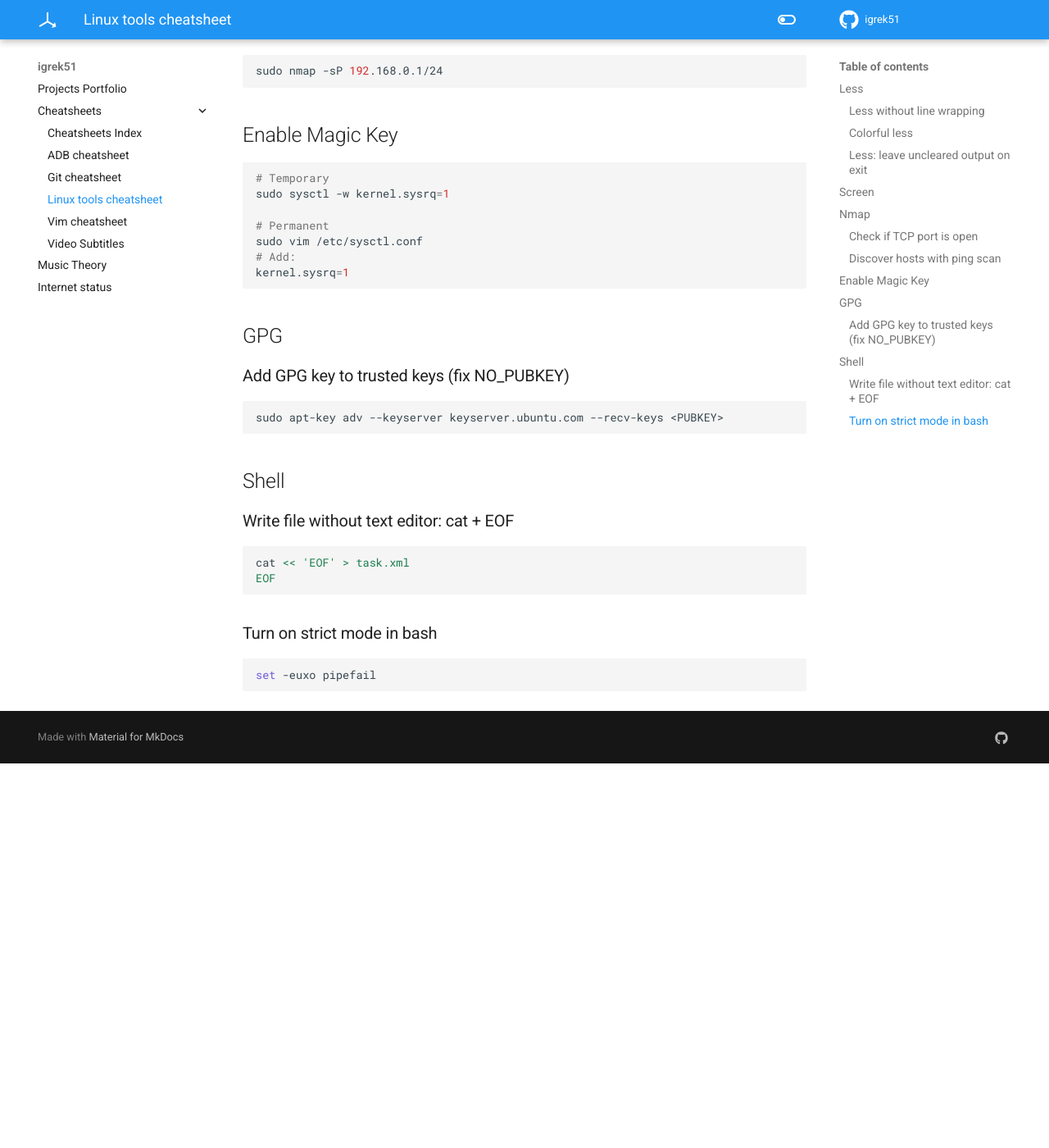
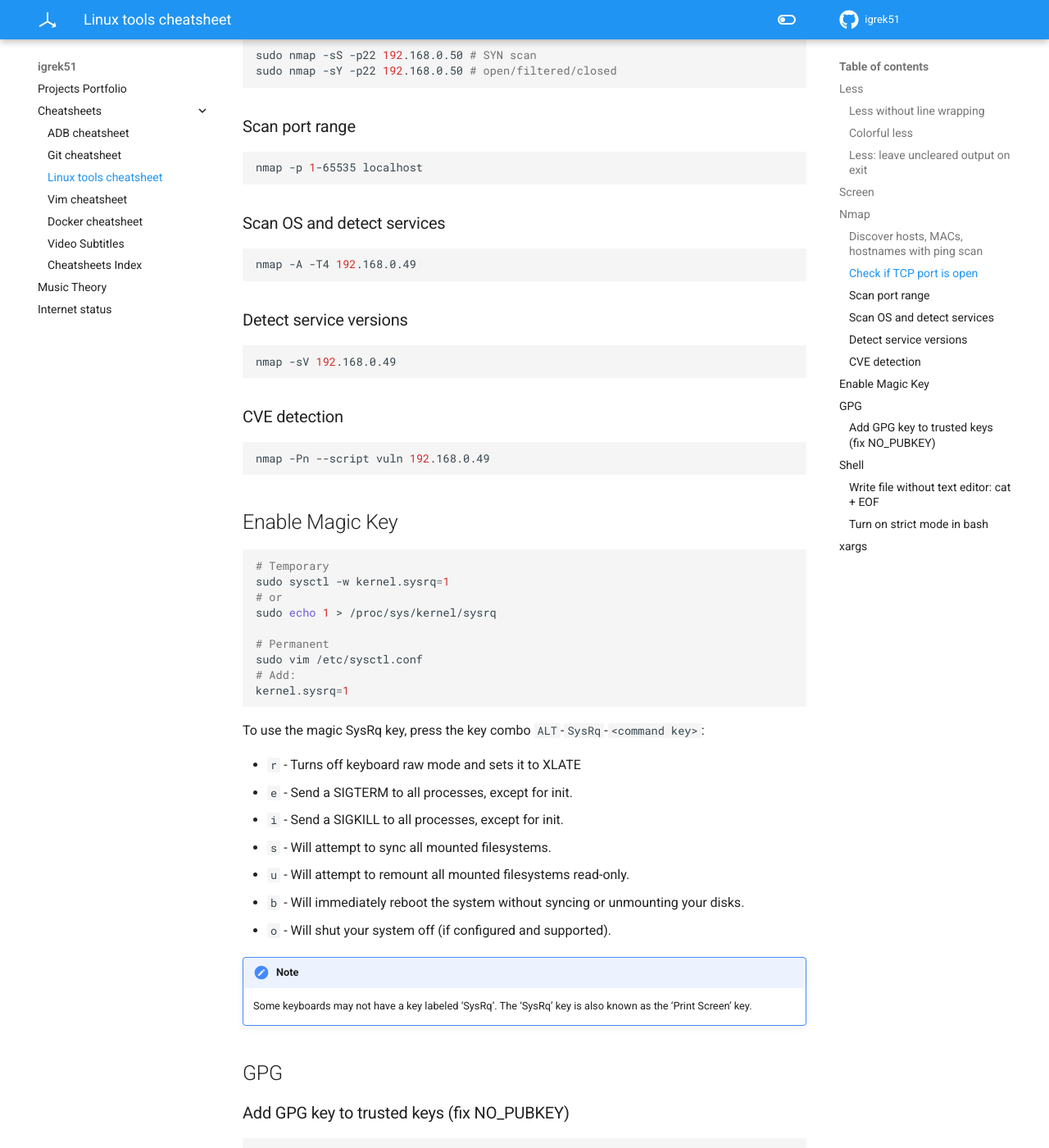
Before and after one commit to igrek51/igrek51.github.io, an MkDocs documentation site: the page built from docs/cheatsheet/linux.md, in a window 1280 px wide and 1400 px high, scrolled down 967 px. Shown: the whole window at 82% size. Built offline with MkDocs 1.6.1 and Material for MkDocs 9.7.7, drawn with Linux system fonts in a browser that asks for light colours; before the commit the page ends 1898 px from its top, so only the background shows below that; some of the changed text lies outside the part shown.

Commit message:
Add docker cheatsheet

````diff
--- a/docs/cheatsheet/linux.md
+++ b/docs/cheatsheet/linux.md
@@ -24,26 +24,62 @@
 ```
 
 ## Nmap
+### Discover hosts, MACs, hostnames with ping scan
+```shell
+sudo nmap -sP 192.168.0.1/24
+```
+
 ### Check if TCP port is open
 ```shell
 sudo nmap -sS -p22 192.168.0.50 # SYN scan
 sudo nmap -sY -p22 192.168.0.50 # open/filtered/closed
 ```
-### Discover hosts with ping scan
-```shell
-sudo nmap -sP 192.168.0.1/24
+
+### Scan port range
+```sh
+nmap -p 1-65535 localhost
+```
+
+### Scan OS and detect services
+```sh
+nmap -A -T4 192.168.0.49
+```
+
+### Detect service versions
+```sh
+nmap -sV 192.168.0.49
+```
+
+### CVE detection
+```sh
+nmap -Pn --script vuln 192.168.0.49
 ```
 
 ## Enable Magic Key
 ```shell
 # Temporary
 sudo sysctl -w kernel.sysrq=1
+# or
+sudo echo 1 > /proc/sys/kernel/sysrq
 
 # Permanent
 sudo vim /etc/sysctl.conf
 # Add:
 kernel.sysrq=1
 ```
+
+To use the magic SysRq key, press the key combo `ALT`-`SysRq`-`<command key>`:
+
+- `r` - Turns off keyboard raw mode and sets it to XLATE
+- `e` - Send a SIGTERM to all processes, except for init.
+- `i` - Send a SIGKILL to all processes, except for init.
+- `s` - Will attempt to sync all mounted filesystems.
+- `u` - Will attempt to remount all mounted filesystems read-only.
+- `b` - Will immediately reboot the system without syncing or unmounting your disks.
+- `o` - Will shut your system off (if configured and supported).
+
+!!! note
+    Some keyboards may not have a key labeled ‘SysRq’. The ‘SysRq’ key is also known as the ‘Print Screen’ key.
 
 ## GPG
 ### Add GPG key to trusted keys (fix NO_PUBKEY)
@@ -61,3 +97,9 @@
 ```shell
 set -euxo pipefail
 ```
+
+## xargs
+Run command on each line:
+```sh
+ls -1 *.sh | xargs -I %s echo "mv '%s' '%s.bak'"
+```
--- a/mkdocs.yml
+++ b/mkdocs.yml
@@ -45,11 +45,12 @@
 nav:
   - Projects Portfolio: index.md
   - Cheatsheets:
-    - Cheatsheets Index: cheatsheet/cheatsheet.md
     - ADB cheatsheet: cheatsheet/adb.md
     - Git cheatsheet: cheatsheet/git.md
     - Linux tools cheatsheet: cheatsheet/linux.md
     - Vim cheatsheet: cheatsheet/vim.md
+    - Docker cheatsheet: cheatsheet/docker.md
     - Video Subtitles: cheatsheet/video-subtitles.md
+    - Cheatsheets Index: cheatsheet/cheatsheet.md
   - Music Theory: music-theory.md
   - Internet status: status.md
````
Also changed, not shown: docs/cheatsheet/docker.md (added, +87 -0 lines).
